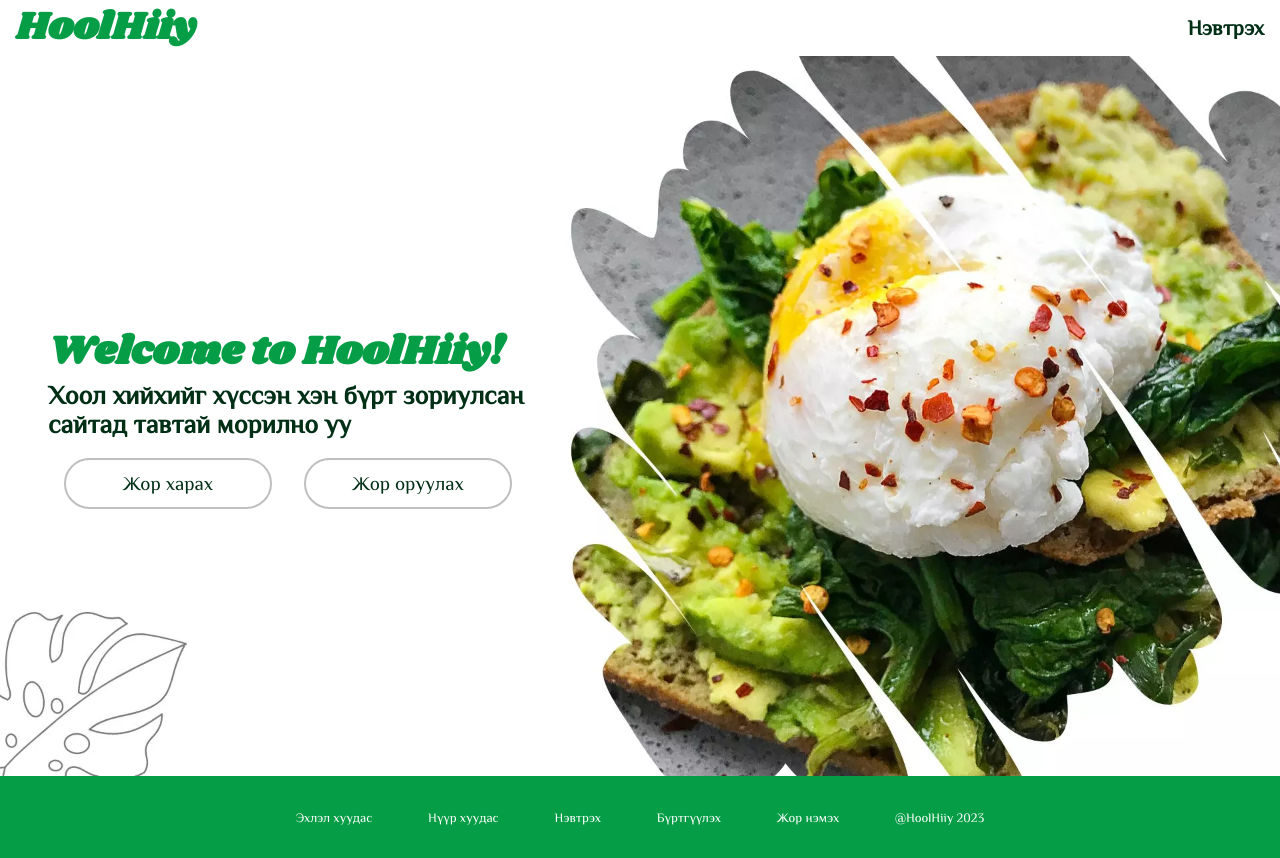
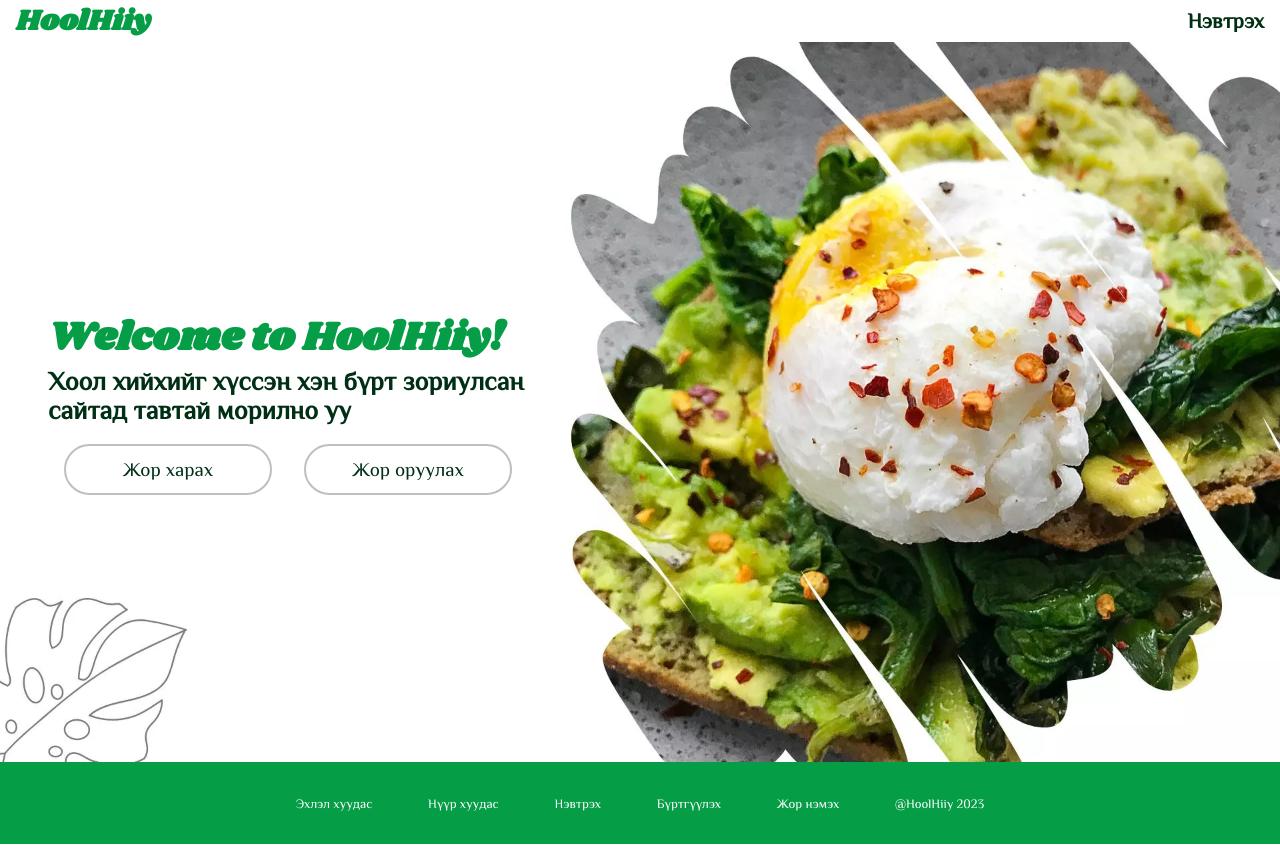
Before and after one commit to otgnsrn/otgnsrn.github.io, a plain HTML site: page index.html in a window 1280 px wide. Drawn offline with Linux system fonts and the light colour scheme.

Commit message:
hereggu div arilgaw

```diff
--- a/index.css
+++ b/index.css
@@ -58,16 +58,12 @@ header nav{
     align-self: center;
 }
 
-header .logo{
+header h1{
+    margin: var(--margin_0);
     align-self: center;
     color: var(--green);
     font-family: Shrikhand;
-    font-size: var(--rem_12);
-
-}
-
-header .logo h1{
-    margin: var(--margin_0);
+    font-size: 1.8rem;
 }
 
 header a{
--- a/index.html
+++ b/index.html
@@ -9,13 +9,9 @@
   </head>
   <body>
     <header>
-      <div class="logo">
-        <h1>HoolHiiy</h1>
-      </div>
+      <h1>HoolHiiy</h1>
       <nav>
-        <ul>
-          <li><a href="signIn.html">Нэвтрэх</a></li>
-        </ul>
+        <a href="signIn.html">Нэвтрэх</a>
       </nav>
     </header>
     <main>
```
